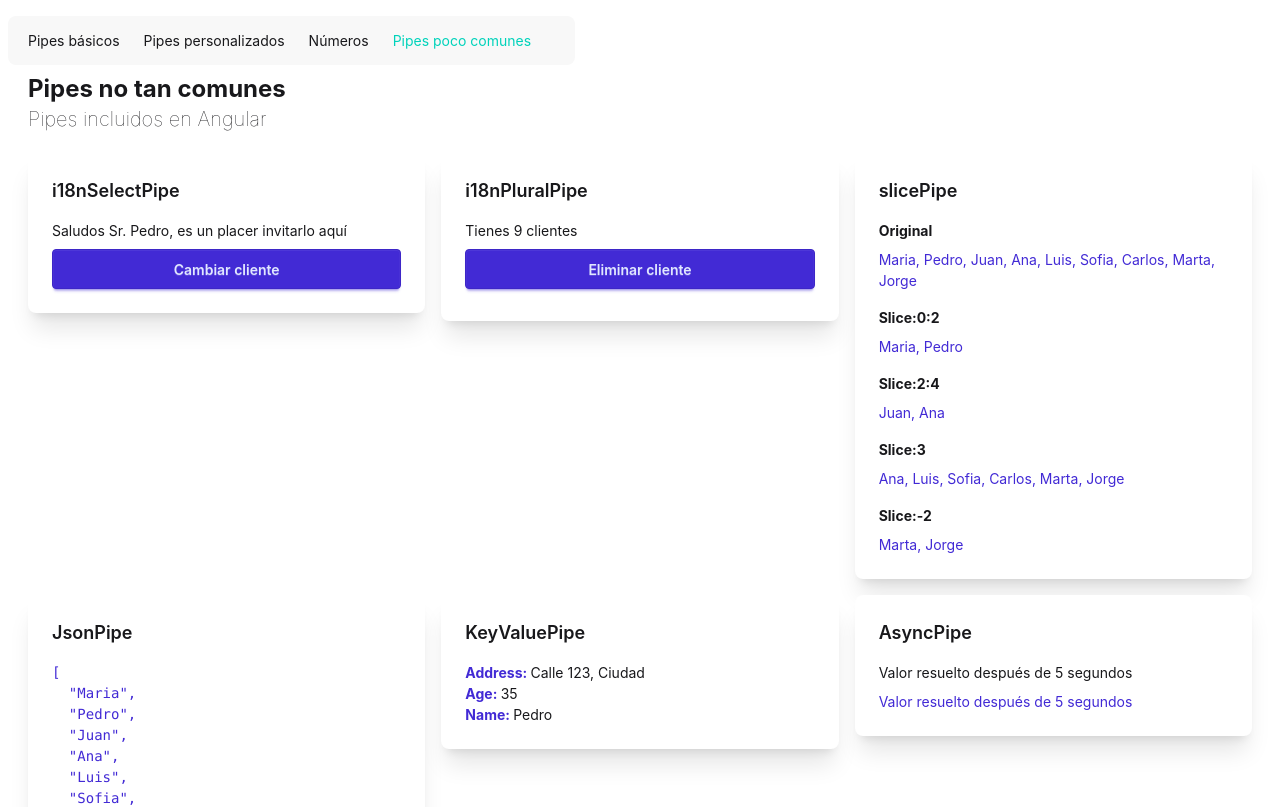
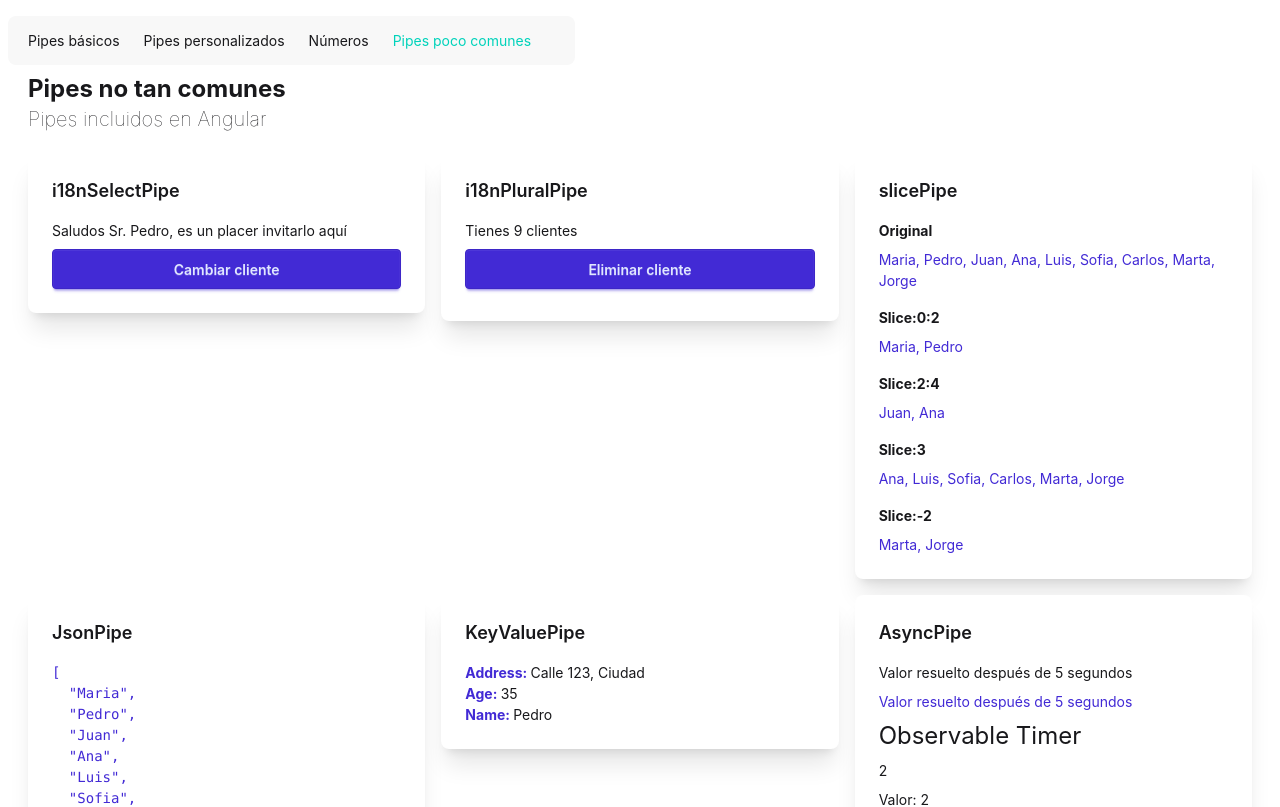
Before and after one commit to cesantaniello/05-pipes-app, an Angular app: page /uncommon in a window 1280 px wide. Shown: the top 807 px of the page. Built offline with nearby package versions, Linux system fonts and the light colour scheme.

Commit message:
Create AsyncPipe with Observables

```diff
--- a/src/app/pages/uncommon-page/uncommon-page.html
+++ b/src/app/pages/uncommon-page/uncommon-page.html
@@ -62,5 +62,14 @@
     } @else {
       <p class="text-accent">Cargando...</p>
     }
+
+    <h3 class="text-2xl">Observable Timer</h3>
+    <p>{{ myObservableTimer | async }}</p>
+
+    @if(myObservableTimer | async; as value){
+      <p>Valor: {{ value }}</p>
+    } @else {
+      <p>Esperando valor...</p>
+    }
   </app-card>
 </div>
--- a/src/app/pages/uncommon-page/uncommon-page.ts
+++ b/src/app/pages/uncommon-page/uncommon-page.ts
@@ -1,6 +1,7 @@
 import { Component, signal } from '@angular/core';
 import { Card } from "../../components/card/card";
 import { AsyncPipe, I18nPluralPipe, I18nSelectPipe, JsonPipe, KeyValuePipe, SlicePipe, TitleCasePipe, UpperCasePipe } from '@angular/common';
+import { interval, map, tap } from 'rxjs';
 
 const client1 = {
   name: 'Pedro',
@@ -58,5 +59,11 @@
       setTimeout(() => {
         resolve('Valor resuelto después de 5 segundos');
       }, 5000);
-    });  ;
+    }
+  );
+
+  myObservableTimer = interval(2000).pipe(
+    map((value) => value + 1),
+    tap((value) => console.log('tap:', value)),
+  );
 }
```
